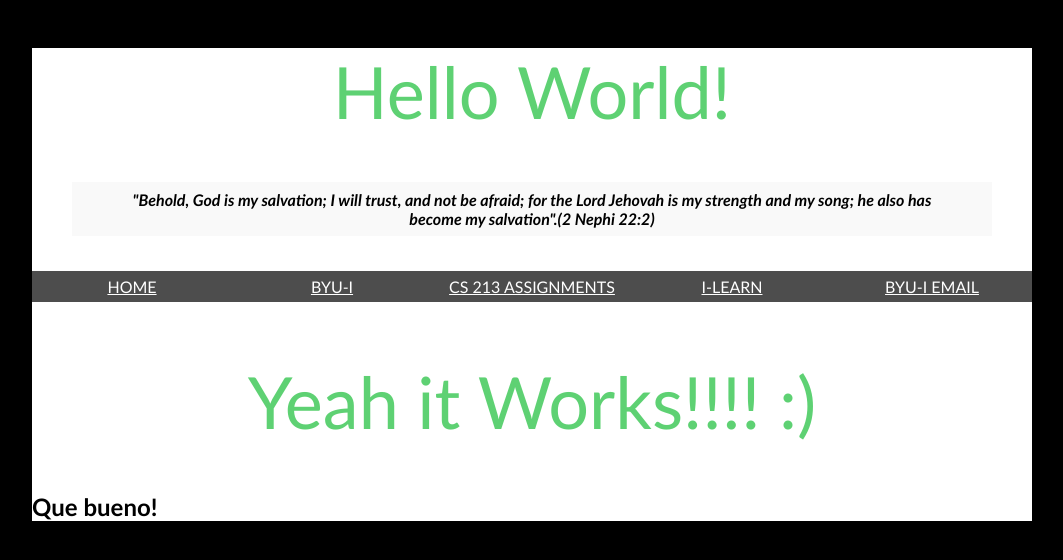
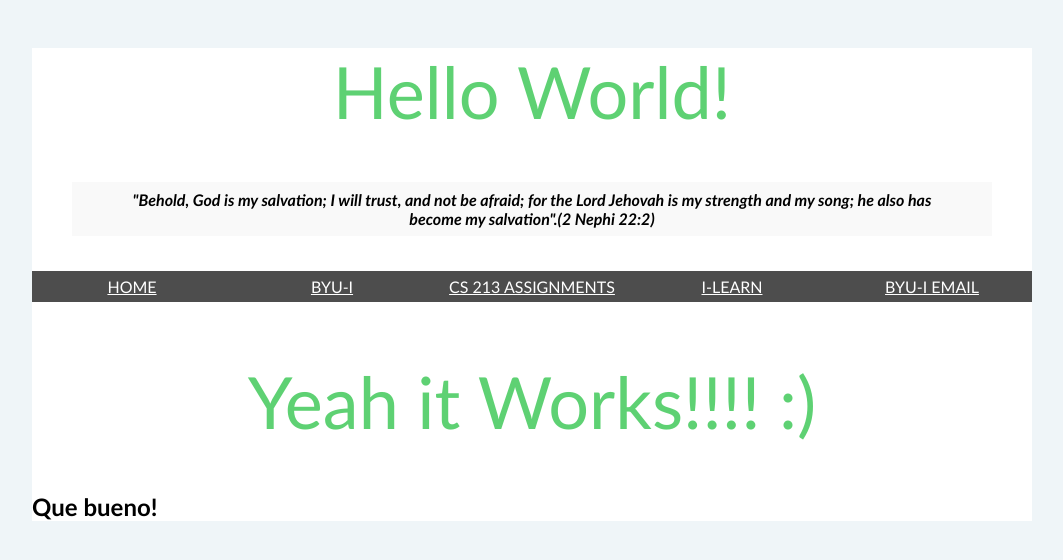
Before and after one commit to afane20/cs313, a PHP site: page / in a window 1280 px wide. Shown: the top 560 px of the page, without its empty margins (108-1171 px from the left). Run offline with PHP 8.4, Linux system fonts and the light colour scheme.

Commit message:
background color changed 2

```diff
--- a/index.css
+++ b/index.css
@@ -16,7 +16,7 @@ font-size:72px; color: rgba(25,190,55,0.70);text-align:center;font-weight:500;
 body {
 margin:0px;
 font-family:'Gill Sans', 'Gill Sans MT', 'Myriad Pro', 'DejaVu Sans Condensed', Helvetica, Arial, sans-serif;
-background-color: black;
+background-color: #EFF5F8;
 
 }
 
```
